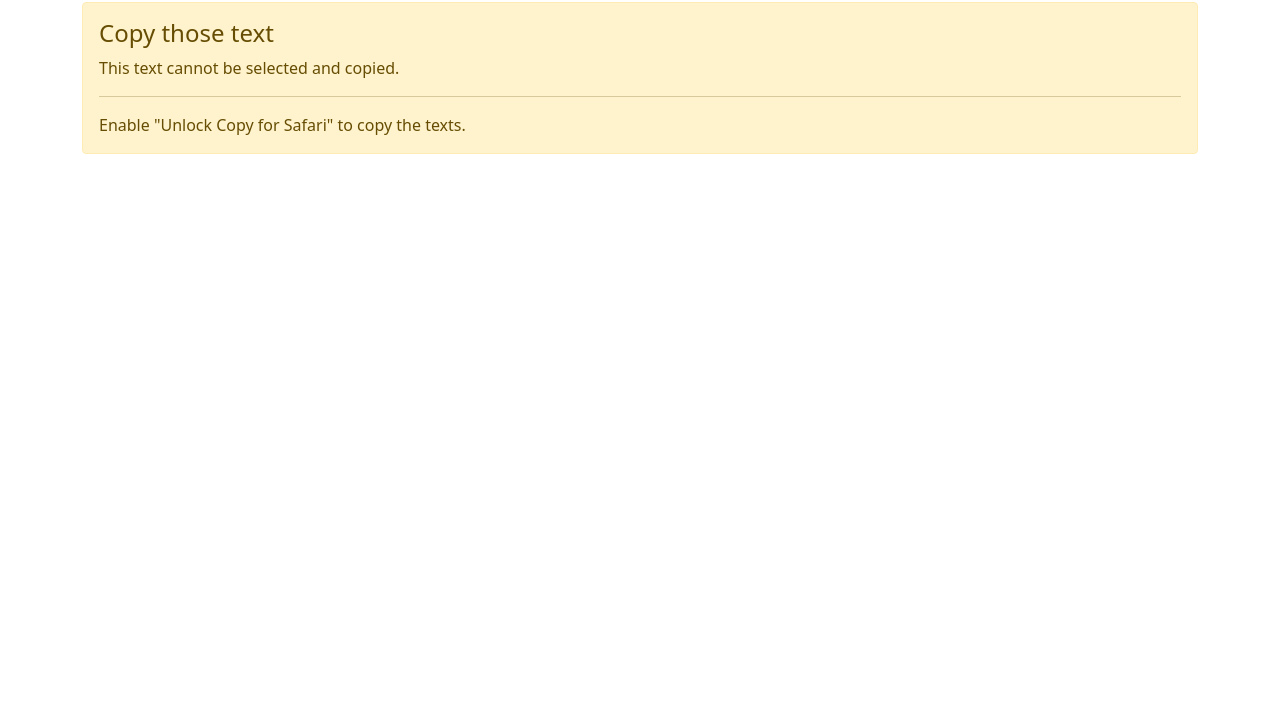
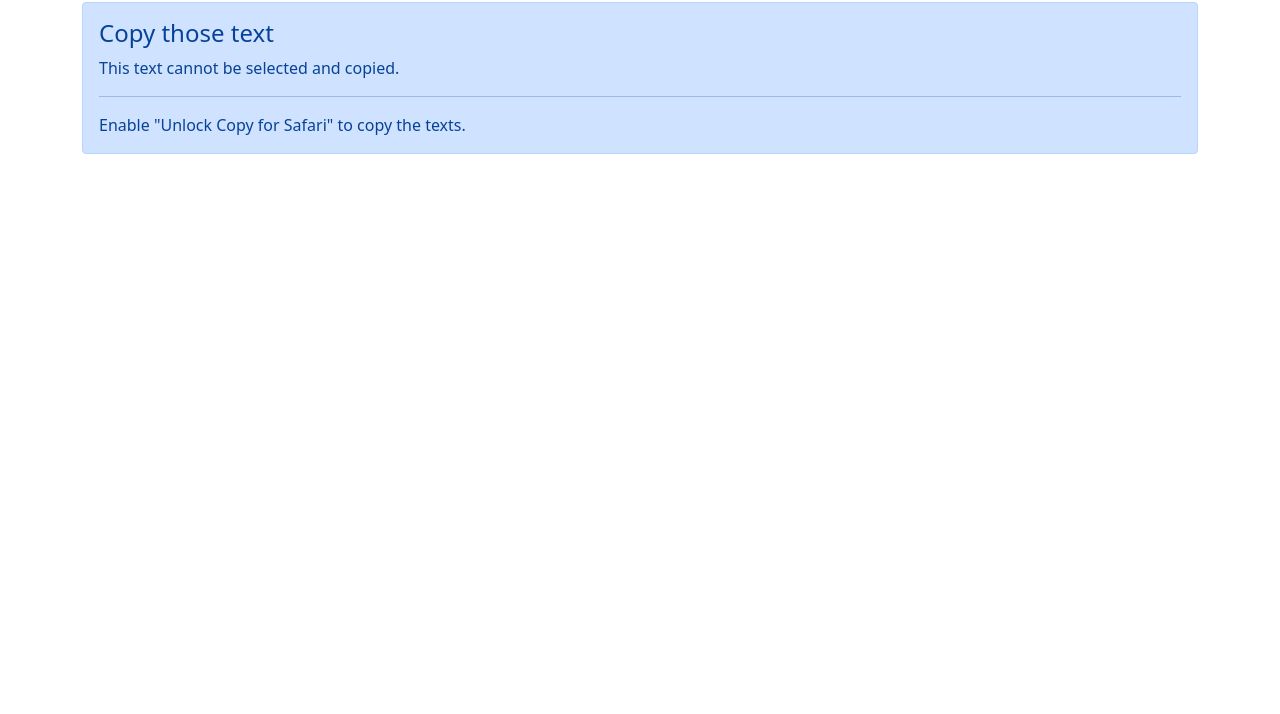
Before and after one commit to tb-lab/unlock-copy, a plain HTML site: page index.html in a window 1280 px wide. Shown: the part 86-800 px from the top of the page. Drawn offline with nearby package versions, Linux system fonts and the light colour scheme.

Commit message:
Update index.html

```diff
--- a/index.html
+++ b/index.html
@@ -8,7 +8,7 @@
 <body>
   <div class="container">
     <h1 style="margin: 0.5em 0;">Try Unlock Copy for Safari</h1>
-    <div class="alert alert-warning" role="alert" style="-webkit-user-select: none;user-select: none;">
+    <div class="alert alert-primary" role="alert" style="-webkit-user-select: none;user-select: none;">
       <h4 class="alert-heading">Copy those text</h4>
       <p>This text cannot be selected and copied.</p>
       <hr>
```
